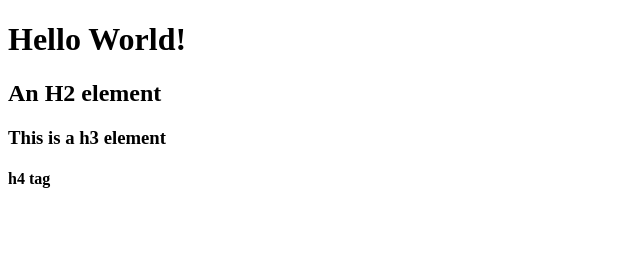
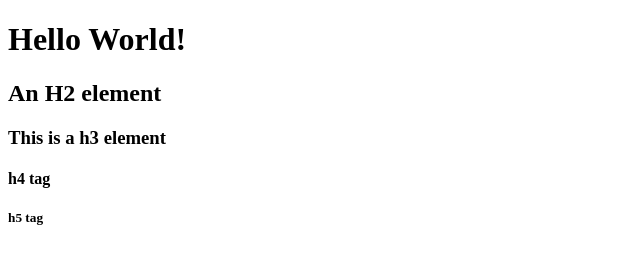
Before and after one commit to TheUnspokenFifth/candy, a plain HTML site: page index.html in a window 1280 px wide. Shown: the full height of the page, 0-640 px from the left. Drawn offline with Linux system fonts and the light colour scheme.

Commit message:
added h5

```diff
--- a/index.html
+++ b/index.html
@@ -9,5 +9,6 @@
     <h2>An H2 element</h2>
     <h3>This is a h3 element</h3>
     <h4>h4 tag</h4>
+    <h5>h5 tag</h5>
 </body>
 </html>
```
